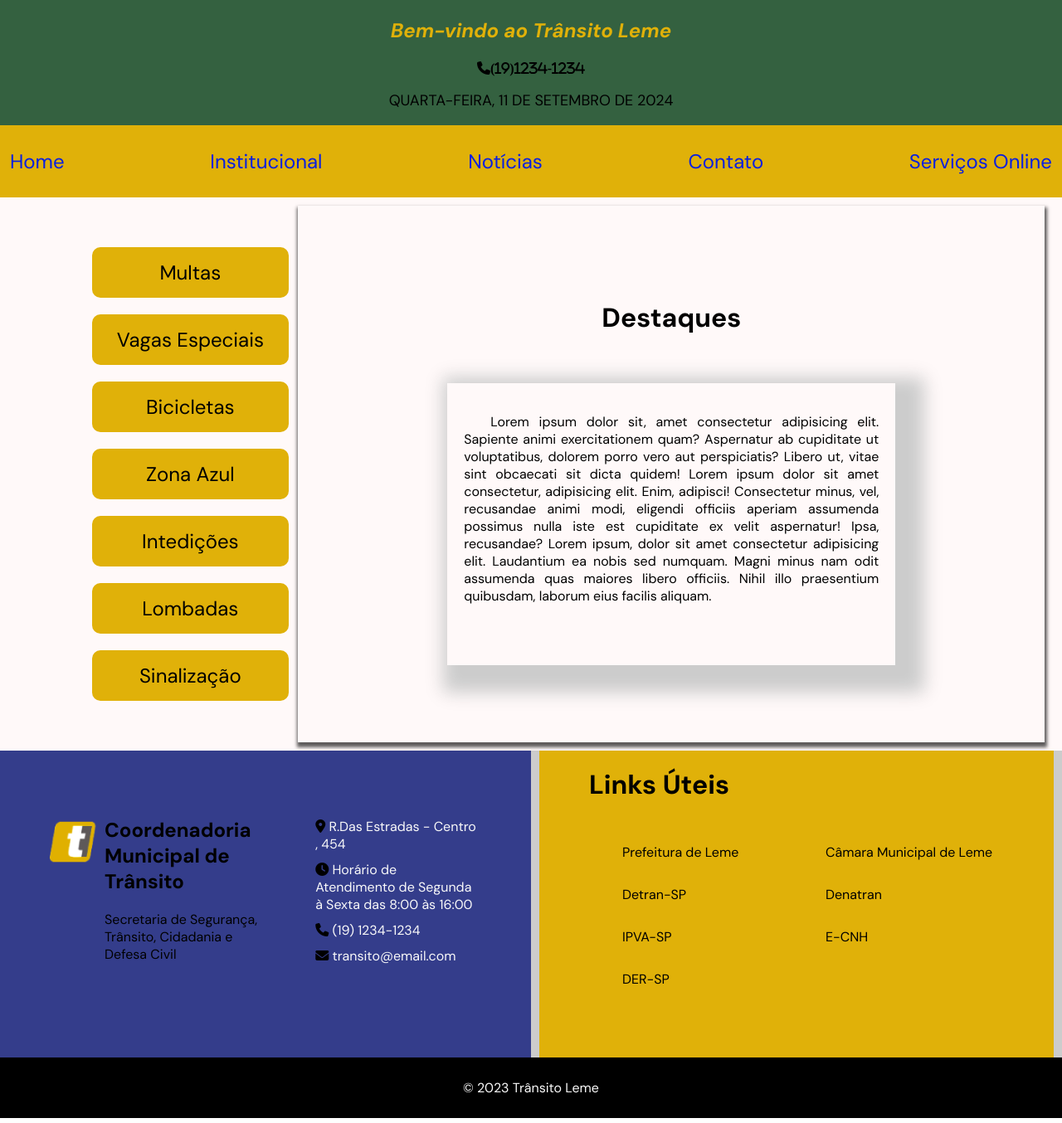
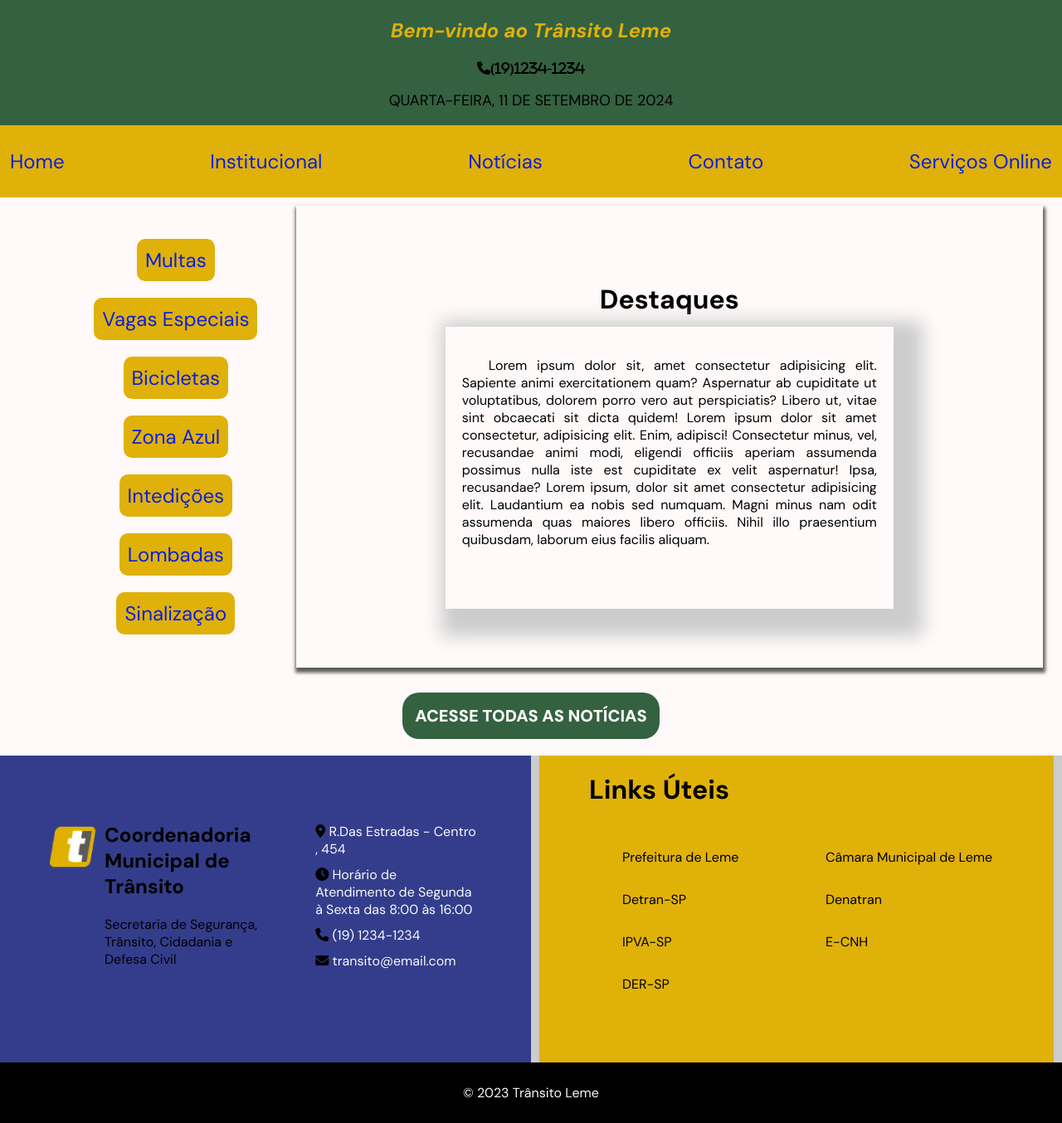
Before and after one commit to Malihgno616/portfolio-transito, a PHP site: page / in a window 1280 px wide. Shown: the part 199-1553 px from the top of the page at 83% size. Run offline with PHP 8.4, Linux system fonts and the light colour scheme; some libraries are stand-ins or nearby versions.

Commit message:
add imagens e menu vertical

```diff
--- a/index.html
+++ b/index.html
@@ -65,7 +65,9 @@
           </div>
       </div>
    </main>
-
+   <div class="todas-as-noticias">
+    <a href="#">ACESSE TODAS AS NOTÍCIAS</a>
+   </div>
 
   <!-- Rodapé -->
   <footer class="footer">
--- a/style.css
+++ b/style.css
@@ -149,31 +149,39 @@ body {
   margin-left: 50px;
   display: grid;
   grid-template-columns: 1fr;
-  gap: 20px;
+  gap: 40px;
+
 }
 
 .item-menu li {
   list-style: none;
-  background-color: #E0B109;
-  padding: 15px;
-  border-radius: 10px;
   width: 100%;
   text-align: center;
 }
 
 .item-menu a {
+  background-color: #E0B109;
+  padding: 10px;
+  border-radius: 10px;
+  text-decoration: none;
+  color: var(--cor2);
+  transition: .5s;
+  font-size: 1.5rem;
+}
+
+.item-menu a:hover {
+  background-color: var(--cor2);
+  color: var(--cor1);
+}
+
+.item-menu li {
   text-decoration: none;
   color: #000;
-  font-size: 1.5em;
-  transition: .5s;
+  width: 100%;
 }
 
-.item-menu li a:hover {
-  background-color: rgb(0, 0, 0);
-  color: #ffffff;
-  border-radius: 10px;
-  width: 100%;
-}
+
+
 .section {
   display: grid;
   box-shadow: 1px 4px 4px 2px #000000a2;
@@ -192,13 +200,37 @@ body {
   padding: 20px;
   box-shadow: 15px 13px 20px 20px #ccc;
   height: 300px;
-
 }
 
 .section p {
   text-align: justify;
   text-indent: 2em;
 }
+
+.todas-as-noticias {
+  margin-top: 20px;
+  display: flex;
+  justify-content: center;
+  align-items: center;
+}
+
+.todas-as-noticias a {
+  margin: 10px;
+  padding: 15px;
+  background-color: #346140;
+  font-size: 20px;
+  text-decoration: none;
+  color: #f7f7f7;
+  font-weight: 900;
+  border-radius: 20px;
+  transition: .5s;
+}
+
+.todas-as-noticias a:hover {
+  background-color: #858585;
+  color: #000;
+}
+
 
 /* Rodapé */
 
```
Also changed, not shown: images/img-slider7.png (added), images/img-slider8.png (added), images/img-slider9.jpg (added).
